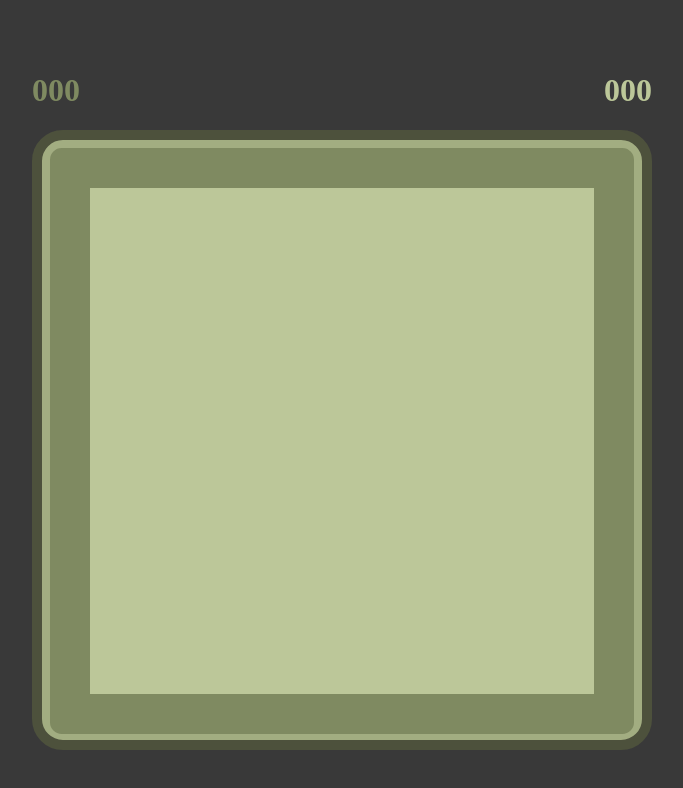
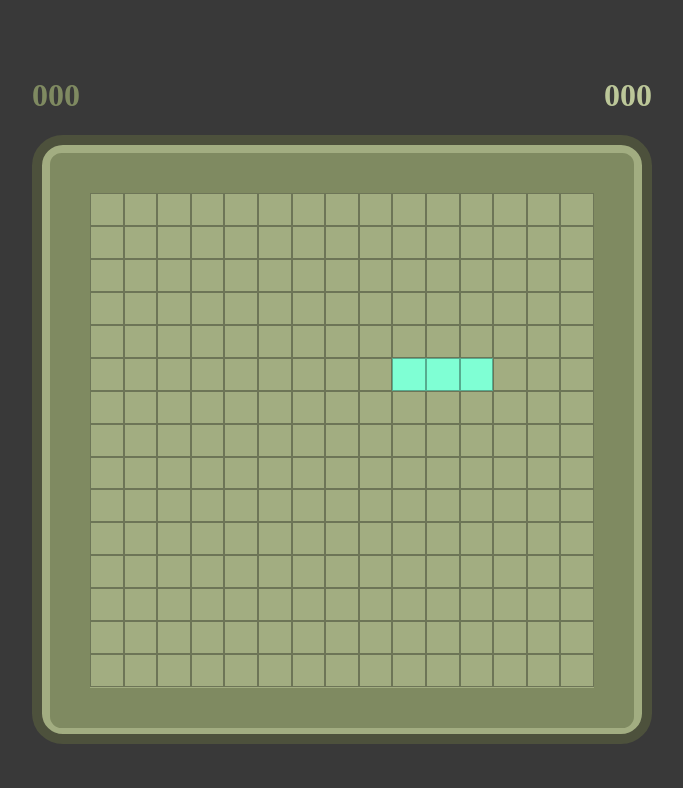
Before and after one commit to Rush741/snake-game, a React (Create React App) app: page / in a window 1280 px wide. Shown: the top 788 px of the page, without its empty margins (298-981 px from the left). Built offline with nearby package versions, Linux system fonts and the light colour scheme.

Commit message:
added snake and its movement functionality

```diff
--- a/src/Components/SnakeGame/SnakeGame.css
+++ b/src/Components/SnakeGame/SnakeGame.css
@@ -25,17 +25,32 @@
 
 .board {
     background: #A2AD81;
-    height: 600px;
+    height: 589px;
     width: 600px;
     border: solid #4D513C 10px;
     border-radius: 5%;
 }
 
 .playground {
-    background: #BCC799;
+    display: flex;
+    flex-direction: column;
+    /* background: #BCC799; */
     border: solid  #7F8A61 40px;
     border-radius: 2%;
     margin: 8px;
+    height: 495px;
+}
 
-    height: 506px;
+.row {
+    display: grid;
+    grid-template-columns: repeat(15, 1fr);
 }
+
+.cell {
+    height: 30.9px;
+    border: solid rgba(0, 0, 0, 0.324) 0.1px;
+}
+
+.snakeBodyDiv {
+    background-color: aquamarine;
+}
--- a/src/Components/SnakeGame/SnakeGame.jsx
+++ b/src/Components/SnakeGame/SnakeGame.jsx
@@ -1,7 +1,87 @@
-import React from 'react';
+import {useEffect, useState, useRef} from 'react';
 import "./SnakeGame.css";
 
+const GRID_SIZE = 15;
+const GAMEGRID = Array.from({ length: GRID_SIZE }, () =>
+  new Array(GRID_SIZE).fill("")
+);
+
+
 const SnakeGame = () => {
+
+    const [snakeBody, setSnakeBody] = useState([
+        [5, 4],
+        [5, 3],
+        [5, 2]
+    ]);
+    let directionRef = useRef([0, 1]);
+    let directionLockedRef = useRef(false);
+    // let [lock, setLock] = useState(false);
+
+
+
+    const isSnakeBodyDiv = (rowIndex, colIndex) => {
+        return snakeBody.some(
+            ([r, c]) => r === rowIndex && c === colIndex
+        );
+    }
+
+    // const gamePause = () => {
+    //     setLock(true);
+    // }
+
+
+    useEffect(() => {
+        const handleKeyDown = (e) => {
+            if(directionLockedRef.current) return;
+            const [dx, dy] = directionRef.current;
+
+            switch (e.key) {
+            case "ArrowUp":
+                if(dx !== 1) directionRef.current = [-1, 0];
+                directionLockedRef.current = true;
+                break;
+            case "ArrowDown":
+                directionLockedRef.current = true;
+                if(dx !== -1) directionRef.current = [1, 0];
+                break;
+            case "ArrowLeft":
+                directionLockedRef.current = true;
+                if(dy !== 1) directionRef.current = [0, -1];
+                break;
+            case "ArrowRight":
+                directionLockedRef.current = true;
+                if(dy !== -1) directionRef.current = [0, 1];
+                break;
+            default:
+                break;
+            }
+        };
+        window.addEventListener("keydown", handleKeyDown);
+
+        const interval = setInterval(() => {
+            setSnakeBody((prevSnakeBody) => {
+                const newSnakeBody = prevSnakeBody.map((arr) => [...arr]);
+                newSnakeBody.pop();
+                const newHead = [newSnakeBody[0][0] + directionRef.current[0], newSnakeBody[0][1] + directionRef.current[1]];
+                if(newHead[0]<0 || newHead[0]>=GRID_SIZE || newHead[1]<0 || newHead[1]>=GRID_SIZE) {
+                    setSnakeBody([
+                        [5, 4],
+                        [5, 3],
+                        [5, 2]
+                    ]);
+                    directionRef.current = [0, 1];
+                    directionLockedRef.current = false;
+                }
+                newSnakeBody.unshift(newHead);
+
+                directionLockedRef.current = false;
+                return newSnakeBody;
+            })
+        }, 1000);
+
+        return () => clearInterval(interval);
+    }, []);
   return (
     <div className="container">
         <div className="boardContainer">
@@ -11,7 +91,15 @@ const SnakeGame = () => {
             </div>
             <div className="board">
                 <div className="playground">
+                    {GAMEGRID.map((row, rowIndex) => (
+                        <div className="row" key={rowIndex}>
+                            {row.map((cell, colIndex) => (
+                                <div className={`cell ${isSnakeBodyDiv(rowIndex, colIndex)? "snakeBodyDiv": ""}`} key={colIndex}>
 
+                                </div>
+                            ))}
+                        </div>
+                    ))}
                 </div>
             </div>
         </div>
```
